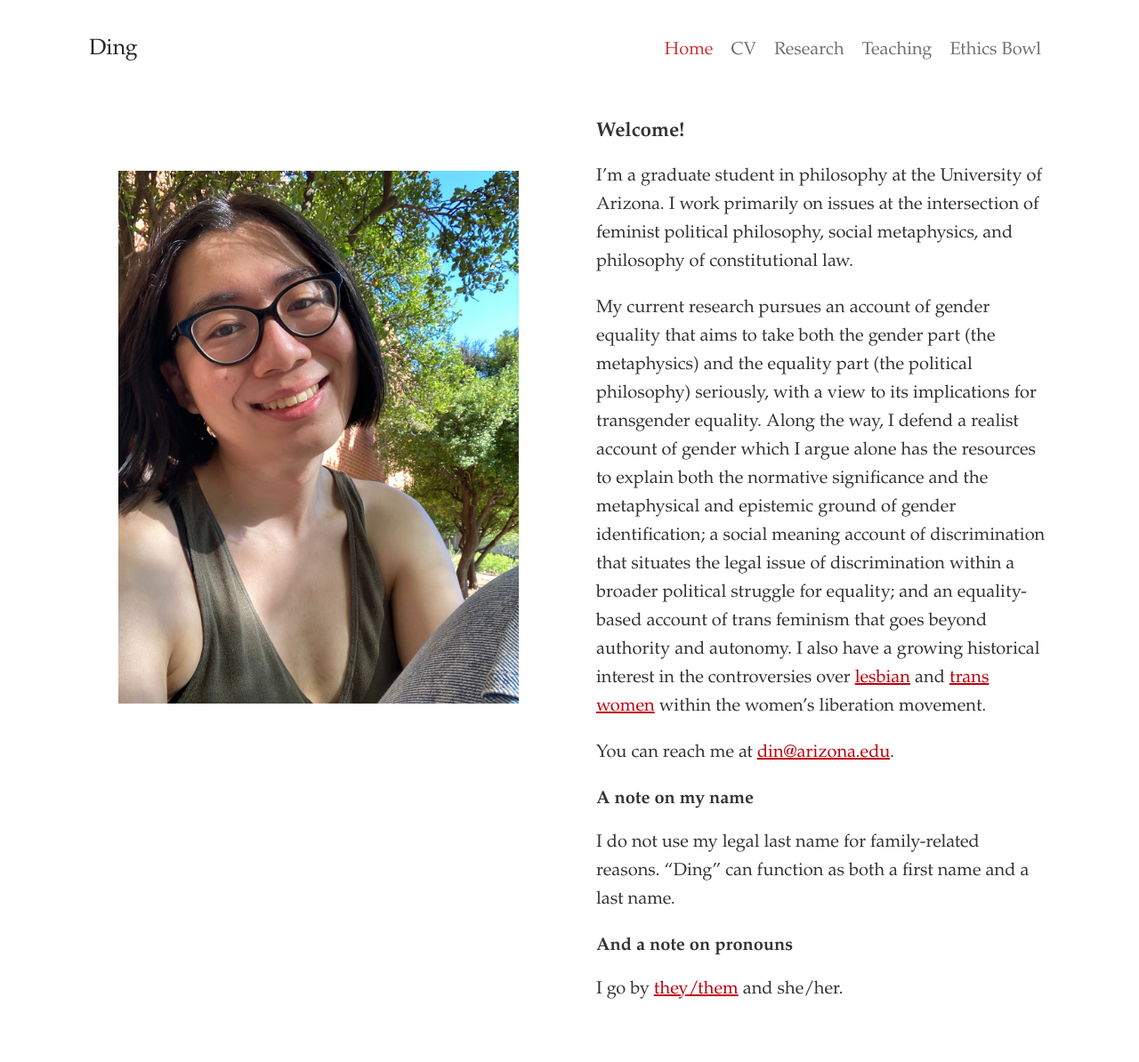
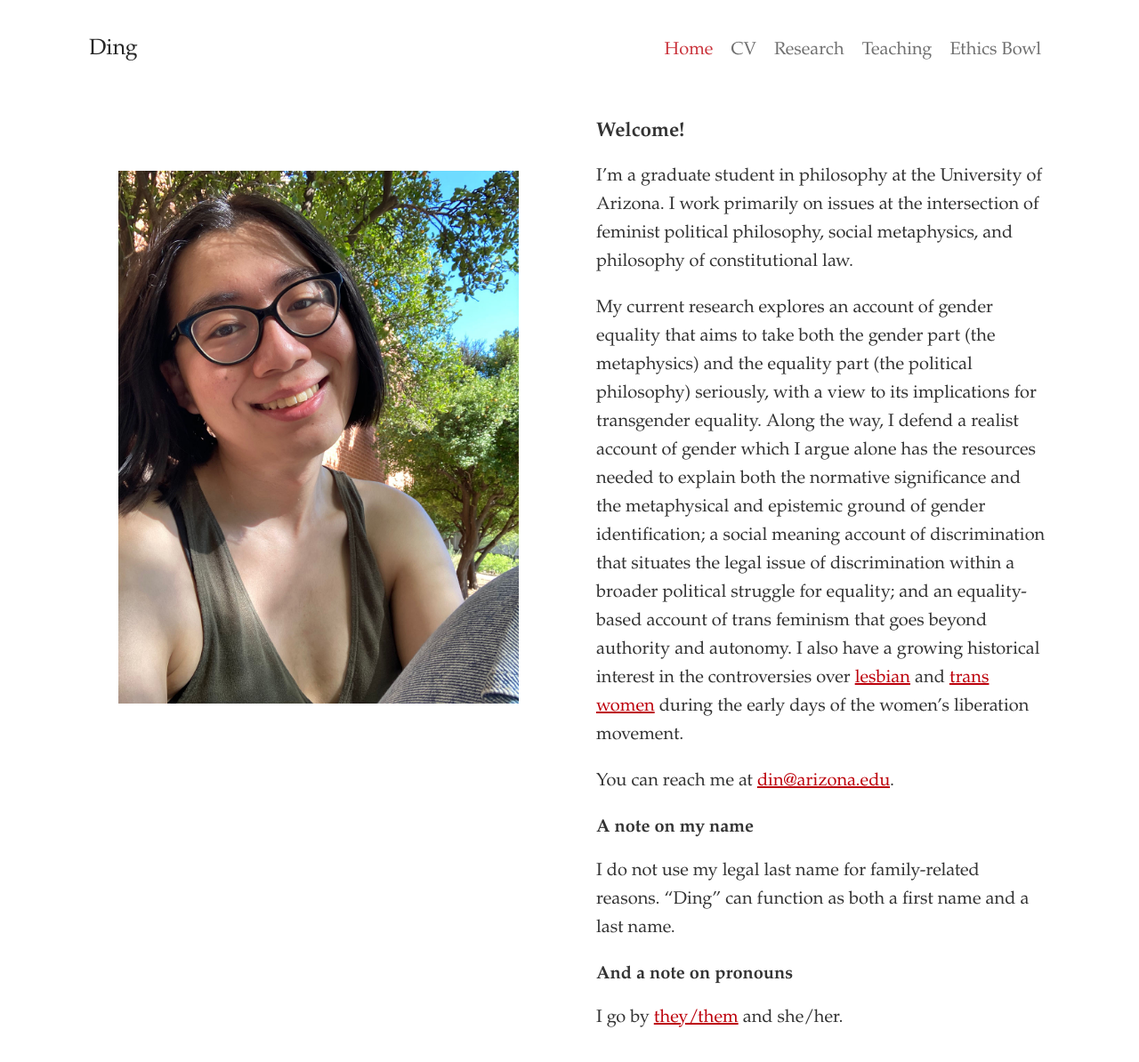
Before and after one commit to dingherself/dingherself.github.io, a Jekyll site: the page built from index.html, in a window 1280 px wide and 1240 px high. Shown: the top 1194 px of the window at 89% size. Built offline with Jekyll 4.4.1, drawn with Linux system fonts in a browser that asks for light colours; nearby versions of some CDN libraries; some web fonts are replaced.

Commit message:
improve research blurb

```diff
--- a/index.html
+++ b/index.html
@@ -11,7 +11,7 @@ headerpicalt: "A picture of me looking into the camera, smiling."
 
 <p>I’m a graduate student in philosophy at the University of Arizona. I work primarily on issues at the intersection of feminist political philosophy, social metaphysics, and philosophy of constitutional law.</p>
 
-<p>My current research pursues an account of gender equality that aims to take both the gender part (the metaphysics) and the equality part (the political philosophy) seriously, with a view to its implications for transgender equality. Along the way, I defend a realist account of gender which I argue alone has the resources to explain both the normative significance and the metaphysical and epistemic ground of gender identification; a social meaning account of discrimination that situates the legal issue of discrimination within a broader political struggle for equality; and an equality-based account of trans feminism that goes beyond authority and autonomy. I also have a growing historical interest in the controversies over <a href="https://repository.duke.edu/dc/wlmpc/wlmms01011">lesbian</a> and <a href="https://revolution.berkeley.edu/diary-mad-organizer-wclc-conference">trans women</a> within the women’s liberation movement.</p>
+<p>My current research explores an account of gender equality that aims to take both the gender part (the metaphysics) and the equality part (the political philosophy) seriously, with a view to its implications for transgender equality. Along the way, I defend a realist account of gender which I argue alone has the resources needed to explain both the normative significance and the metaphysical and epistemic ground of gender identification; a social meaning account of discrimination that situates the legal issue of discrimination within a broader political struggle for equality; and an equality-based account of trans feminism that goes beyond authority and autonomy. I also have a growing historical interest in the controversies over <a href="https://repository.duke.edu/dc/wlmpc/wlmms01011">lesbian</a> and <a href="https://revolution.berkeley.edu/diary-mad-organizer-wclc-conference">trans women</a> during the early days of the women’s liberation movement.</p>
 
 <script language="JavaScript" type="text/javascript">
   var u = "din";
```
